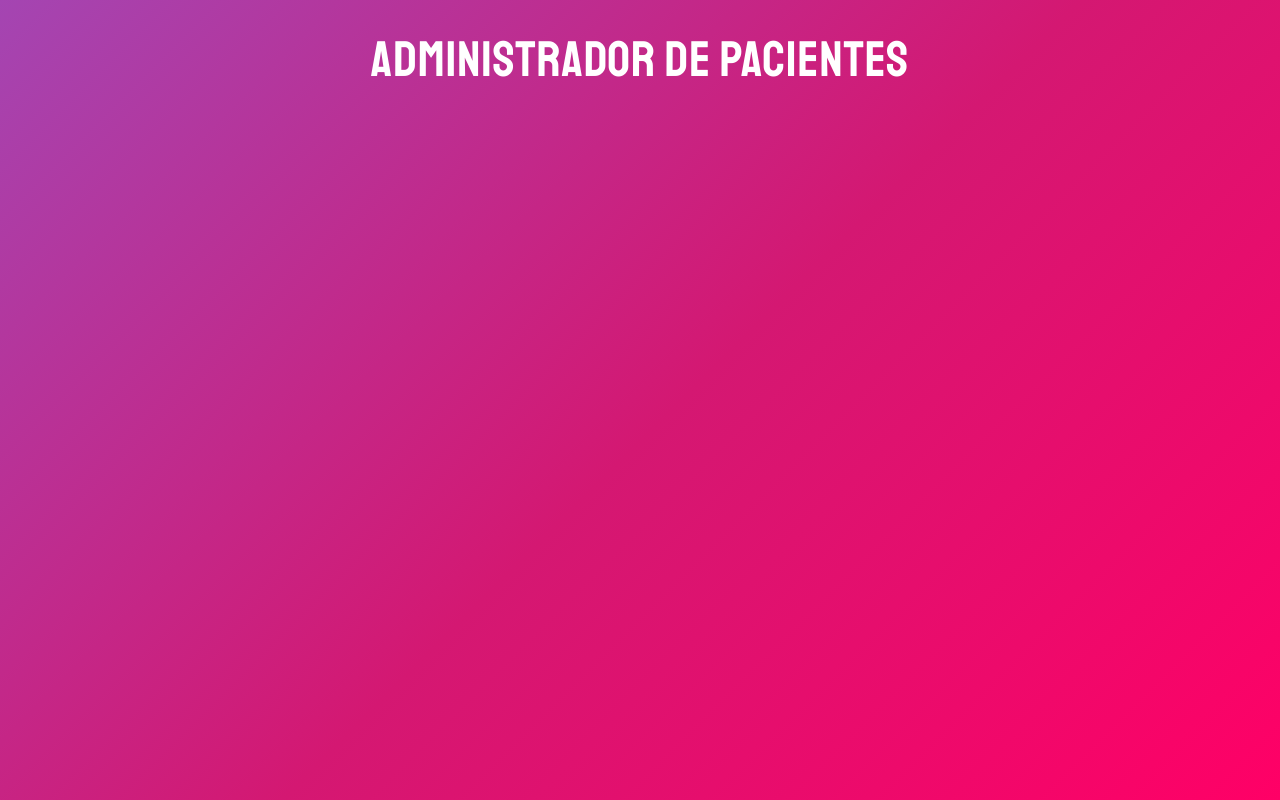
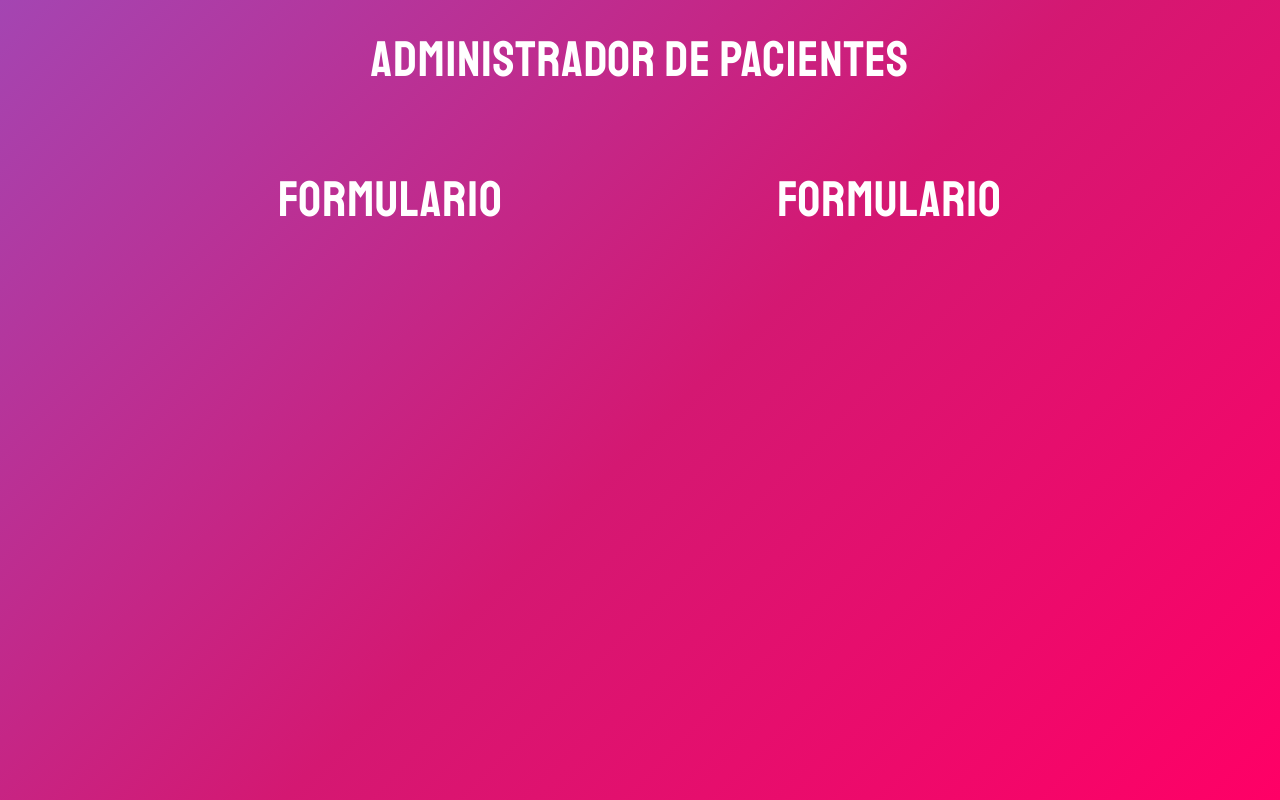
Before and after one commit to cristianaparra/appointment-manager, a React (Create React App) app: page / in a window 1280 px wide. Built offline with nearby package versions, Linux system fonts and the light colour scheme.

Commit message:
creaction de columnas y formulario en components

```diff
--- a/src/App.js
+++ b/src/App.js
@@ -1,10 +1,27 @@
-import React from 'react';
-
+import React, { Fragment } from 'react';
+import Formulario from './components/formulario'
 
 
 function App() {
   return (
-   <h1>Administrador de Pacientes</h1>
+    <Fragment>
+
+      <h1>Administrador de Pacientes</h1>
+      <div className='container'>
+        <div className='row'>
+          <div className='one-half column'>
+            <Formulario />
+          </div>
+          <div className='one-half column'>
+            <Formulario />
+
+          </div>
+
+        </div>
+
+      </div>
+
+    </Fragment>
   );
 }
 
--- /dev/null
+++ b/src/components/formulario.js
@@ -0,0 +1,10 @@
+import React from 'react';
+
+const Formulario = () => {
+    return (
+
+        <h1>formulario</h1>
+    );
+}
+
+export default Formulario
```
